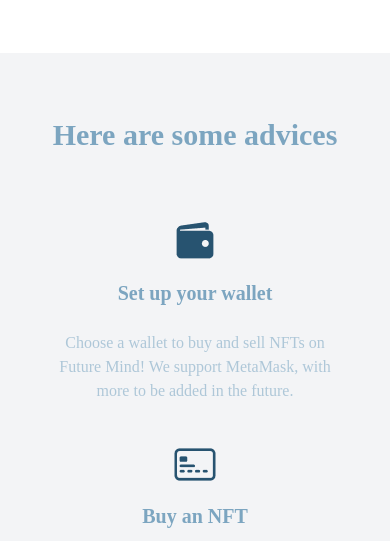
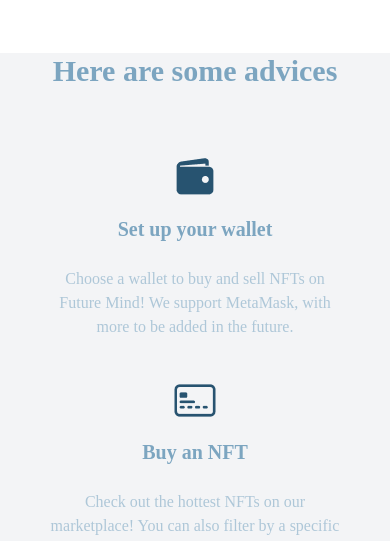
Before and after one commit to gonrodter/future-mind-marketplace, a React (Create React App) app: page / in a window 390 px wide. Shown: the part 999-1540 px from the top of the page. Built offline with nearby package versions, Linux system fonts and the light colour scheme.

Commit message:
improving responsive of advices section

```diff
--- a/src/components/MainPage/Advices.jsx
+++ b/src/components/MainPage/Advices.jsx
@@ -5,7 +5,7 @@ import React from "react";
 
 const Advices = () => {
   return (
-    <div className="min-h-screen flex font-body">
+    <div className="md:min-h-screen md:flex font-body">
       <div className="w-full bg-gray-100 my-52">
         <div className="mt-16">
           <p className="text-center font-bold text-3xl text-primary-blue">
```
